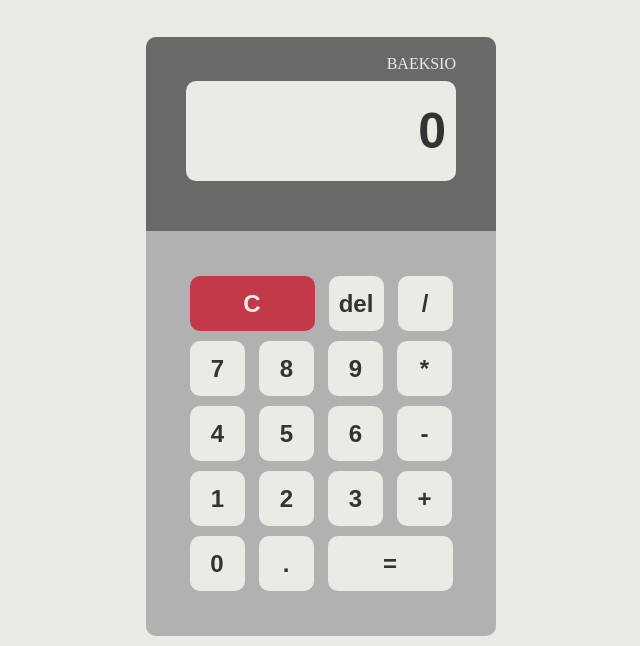
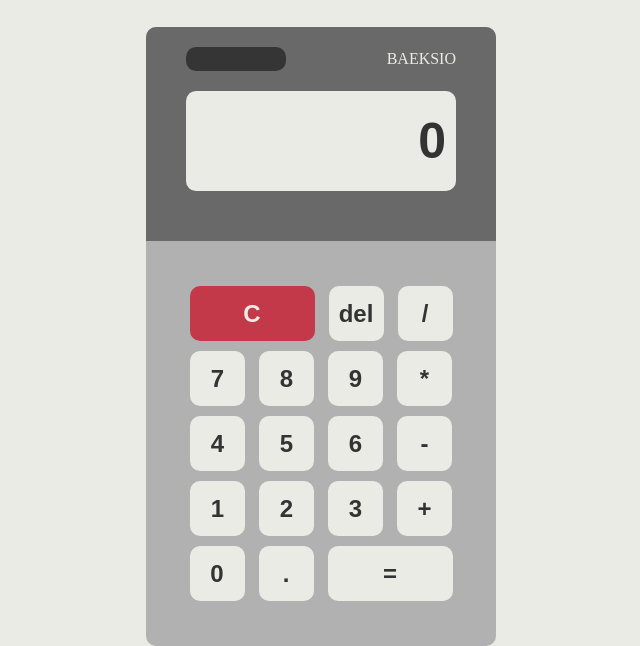
Before and after one commit to JongHoonC/calculatorJS, a plain HTML site: page index.html in a window 1280 px wide. Shown: the part 154-800 px from the top of the page, without its empty margins (319-959 px from the left). Drawn offline with Linux system fonts and the light colour scheme; a web font is replaced by a local one.

Commit message:
sdfsdfsdf

```diff
--- a/css/index.css
+++ b/css/index.css
@@ -22,11 +22,25 @@ h2 {
   justify-content: center;
   height: 100vh;
 }
+.sun {
+  display: flex;
+  align-items: center;
+  justify-content: space-between;
+  padding-top: 20px;
+  padding-bottom: 20px;
+  box-sizing: border-box;
+}
+.sunbox {
+  width: 100px;
+  height: 24px;
+  margin-left: 40px;
+  border-radius: 10px;
+  background-color: rgb(53, 53, 53);
+}
 
 .calculator {
   width: 350px;
   height: auto;
-  /* padding: 40px 0px; */
   border-radius: 10px;
   background-color: rgb(177, 177, 177);
   text-align: center;
@@ -47,17 +61,15 @@ h2 {
 .topwrap {
   border-radius: 10px 10px 0 0;
   background-color: rgb(105, 105, 105);
-  padding-top: 15px;
 }
 .click__btns {
   width: 100%;
 }
 
 h4 {
-  margin-bottom: 5px;
-  text-align: right;
   margin-right: 40px;
   color: #eaebe4;
+  text-align: right;
 }
 /* ---------버튼------------ */
 
--- a/index.html
+++ b/index.html
@@ -16,8 +16,11 @@
       </div>
       <div class="calculator">
         <div class="topwrap">
-          <div class="sun"></div>
-          <h4>BAEKSIO</h4>
+          <div class="sun">
+            <div class="sunbox"></div>
+            <h4>BAEKSIO</h4>
+          </div>
+
           <input
             id="viewScreen"
             type="text"
```
